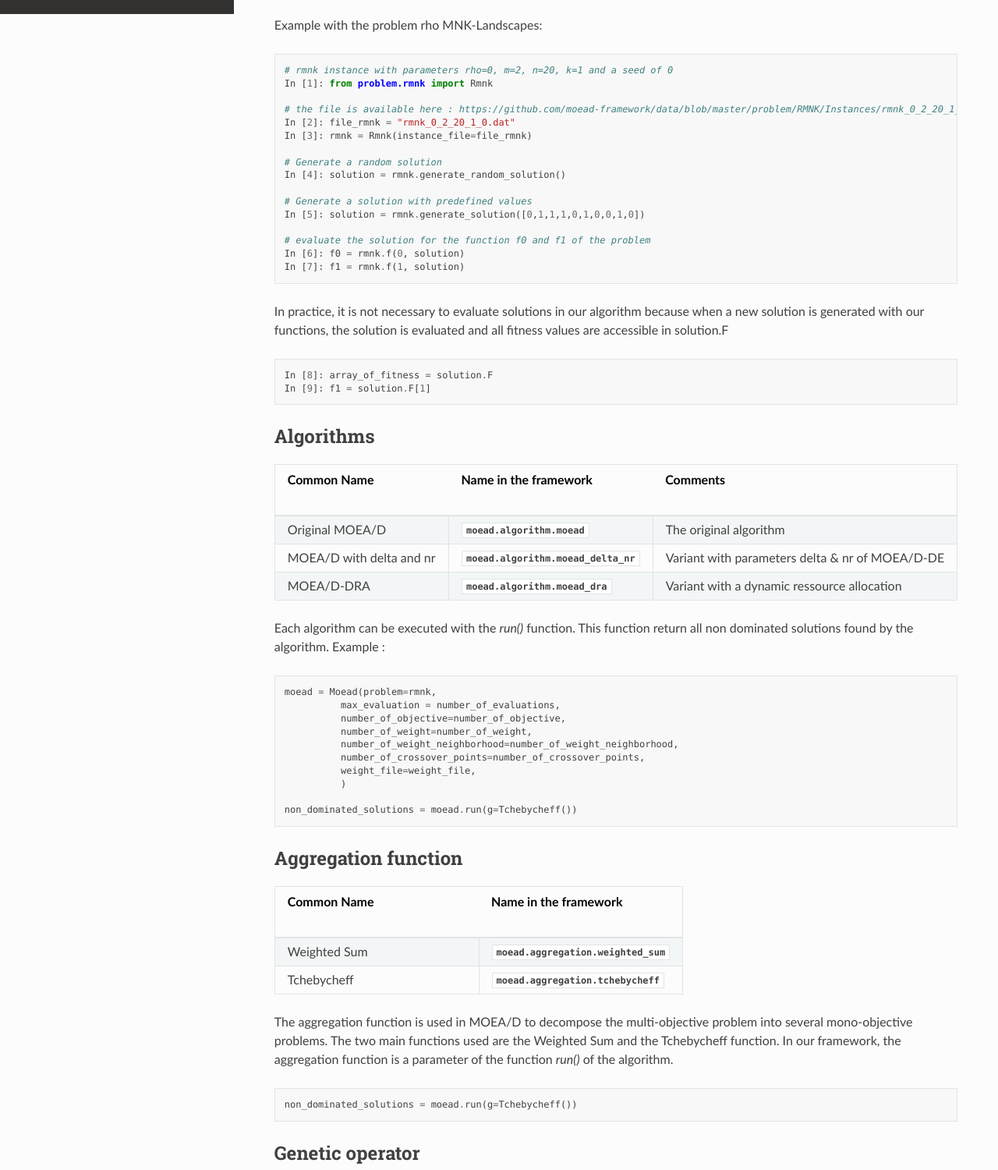
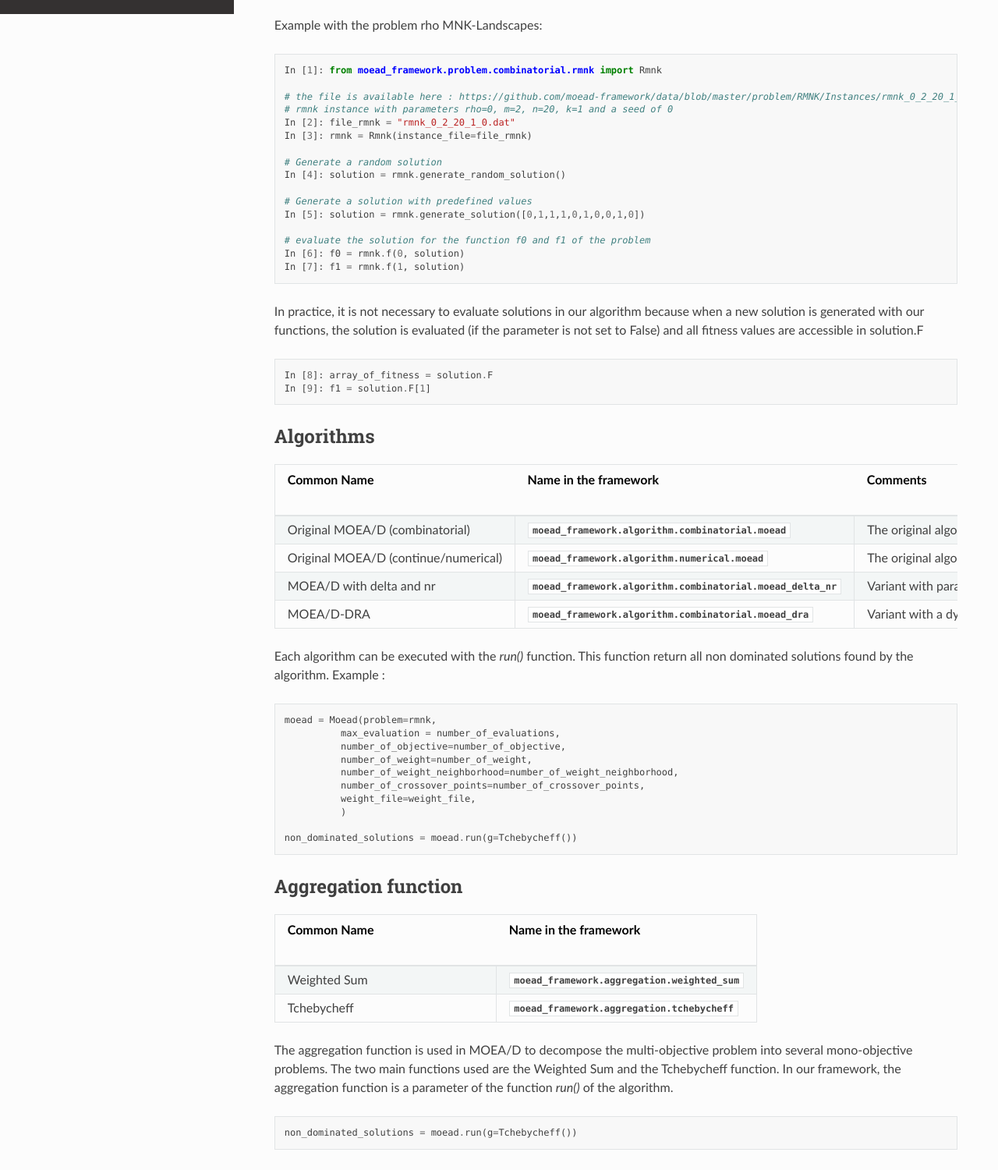
Before and after one commit to moead-framework/documentation, a plain HTML site: page docs/html/documentation.html in a window 1280 px wide. Shown: the part 782-2282 px from the top of the page at 78% size. Drawn offline with Linux system fonts and the light colour scheme.

Commit message:
update doc

```diff
--- a/docs/html/documentation.html
+++ b/docs/html/documentation.html
@@ -215,10 +215,10 @@
 <cite>OneDimensionSolution.solution</cite>, the fitness is save in the array <cite>OneDimensionSolution.F</cite> if the
 parameter <cite>evaluate</cite> is set to True.</p>
 <p>Example with the problem rho MNK-Landscapes:</p>
-<div class="highlight-python notranslate"><div class="highlight"><pre><span></span><span class="c1"># rmnk instance with parameters rho=0, m=2, n=20, k=1 and a seed of 0</span>
-<span class="n">In</span> <span class="p">[</span><span class="mi">1</span><span class="p">]:</span> <span class="kn">from</span> <span class="nn">problem.rmnk</span> <span class="kn">import</span> <span class="n">Rmnk</span>
+<div class="highlight-python notranslate"><div class="highlight"><pre><span></span><span class="n">In</span> <span class="p">[</span><span class="mi">1</span><span class="p">]:</span> <span class="kn">from</span> <span class="nn">moead_framework.problem.combinatorial.rmnk</span> <span class="kn">import</span> <span class="n">Rmnk</span>
 
 <span class="c1"># the file is available here : https://github.com/moead-framework/data/blob/master/problem/RMNK/Instances/rmnk_0_2_20_1_0.dat</span>
+<span class="c1"># rmnk instance with parameters rho=0, m=2, n=20, k=1 and a seed of 0</span>
 <span class="n">In</span> <span class="p">[</span><span class="mi">2</span><span class="p">]:</span> <span class="n">file_rmnk</span> <span class="o">=</span> <span class="s2">&quot;rmnk_0_2_20_1_0.dat&quot;</span>
 <span class="n">In</span> <span class="p">[</span><span class="mi">3</span><span class="p">]:</span> <span class="n">rmnk</span> <span class="o">=</span> <span class="n">Rmnk</span><span class="p">(</span><span class="n">instance_file</span><span class="o">=</span><span class="n">file_rmnk</span><span class="p">)</span>
 
@@ -234,7 +234,7 @@ parameter <cite>evaluate</cite> is set to True.</p>
 </pre></div>
 </div>
 <p>In practice, it is not necessary to evaluate solutions in our algorithm because when a new solution is generated with our functions,
-the solution is evaluated and all fitness values are accessible in solution.F</p>
+the solution is evaluated (if the parameter is not set to False) and all fitness values are accessible in solution.F</p>
 <div class="highlight-python notranslate"><div class="highlight"><pre><span></span><span class="n">In</span> <span class="p">[</span><span class="mi">8</span><span class="p">]:</span> <span class="n">array_of_fitness</span> <span class="o">=</span> <span class="n">solution</span><span class="o">.</span><span class="n">F</span>
 <span class="n">In</span> <span class="p">[</span><span class="mi">9</span><span class="p">]:</span> <span class="n">f1</span> <span class="o">=</span> <span class="n">solution</span><span class="o">.</span><span class="n">F</span><span class="p">[</span><span class="mi">1</span><span class="p">]</span>
 </pre></div>
@@ -244,9 +244,9 @@ the solution is evaluated and all fitness values are accessible in solution.F</p
 <h2>Algorithms<a class="headerlink" href="#algorithms" title="Permalink to this headline">¶</a></h2>
 <table class="docutils align-default">
 <colgroup>
-<col style="width: 28%" />
-<col style="width: 28%" />
-<col style="width: 45%" />
+<col style="width: 24%" />
+<col style="width: 38%" />
+<col style="width: 39%" />
 </colgroup>
 <thead>
 <tr class="row-odd"><th class="head"><p>Common Name</p></th>
@@ -255,16 +255,20 @@ the solution is evaluated and all fitness values are accessible in solution.F</p
 </tr>
 </thead>
 <tbody>
-<tr class="row-even"><td><p>Original MOEA/D</p></td>
-<td><p><code class="xref py py-class docutils literal notranslate"><span class="pre">moead.algorithm.moead</span></code></p></td>
-<td><p>The original algorithm</p></td>
+<tr class="row-even"><td><p>Original MOEA/D (combinatorial)</p></td>
+<td><p><code class="xref py py-class docutils literal notranslate"><span class="pre">moead_framework.algorithm.combinatorial.moead</span></code></p></td>
+<td><p>The original algorithm for combinatorial optimization</p></td>
 </tr>
-<tr class="row-odd"><td><p>MOEA/D with delta and nr</p></td>
-<td><p><code class="xref py py-class docutils literal notranslate"><span class="pre">moead.algorithm.moead_delta_nr</span></code></p></td>
+<tr class="row-odd"><td><p>Original MOEA/D (continue/numerical)</p></td>
+<td><p><code class="xref py py-class docutils literal notranslate"><span class="pre">moead_framework.algorithm.numerical.moead</span></code></p></td>
+<td><p>The original algorithm for numerical optimization</p></td>
+</tr>
+<tr class="row-even"><td><p>MOEA/D with delta and nr</p></td>
+<td><p><code class="xref py py-class docutils literal notranslate"><span class="pre">moead_framework.algorithm.combinatorial.moead_delta_nr</span></code></p></td>
 <td><p>Variant with parameters delta &amp; nr of MOEA/D-DE</p></td>
 </tr>
-<tr class="row-even"><td><p>MOEA/D-DRA</p></td>
-<td><p><code class="xref py py-class docutils literal notranslate"><span class="pre">moead.algorithm.moead_dra</span></code></p></td>
+<tr class="row-odd"><td><p>MOEA/D-DRA</p></td>
+<td><p><code class="xref py py-class docutils literal notranslate"><span class="pre">moead_framework.algorithm.combinatorial.moead_dra</span></code></p></td>
 <td><p>Variant with a dynamic ressource allocation</p></td>
 </tr>
 </tbody>
@@ -288,8 +292,8 @@ algorithm. Example :</p>
 <h2>Aggregation function<a class="headerlink" href="#aggregation-function" title="Permalink to this headline">¶</a></h2>
 <table class="docutils align-default">
 <colgroup>
-<col style="width: 50%" />
-<col style="width: 50%" />
+<col style="width: 46%" />
+<col style="width: 54%" />
 </colgroup>
 <thead>
 <tr class="row-odd"><th class="head"><p>Common Name</p></th>
@@ -298,10 +302,10 @@ algorithm. Example :</p>
 </thead>
 <tbody>
 <tr class="row-even"><td><p>Weighted Sum</p></td>
-<td><p><code class="xref py py-class docutils literal notranslate"><span class="pre">moead.aggregation.weighted_sum</span></code></p></td>
+<td><p><code class="xref py py-class docutils literal notranslate"><span class="pre">moead_framework.aggregation.weighted_sum</span></code></p></td>
 </tr>
 <tr class="row-odd"><td><p>Tchebycheff</p></td>
-<td><p><code class="xref py py-class docutils literal notranslate"><span class="pre">moead.aggregation.tchebycheff</span></code></p></td>
+<td><p><code class="xref py py-class docutils literal notranslate"><span class="pre">moead_framework.aggregation.tchebycheff</span></code></p></td>
 </tr>
 </tbody>
 </table>
```
Also changed, not shown: docs/html/install.html (+6 -6 lines), docs/html/_sources/documentation.rst.txt, docs/html/_sources/install.rst.txt, docs/html/searchindex.js, 2 other files.
